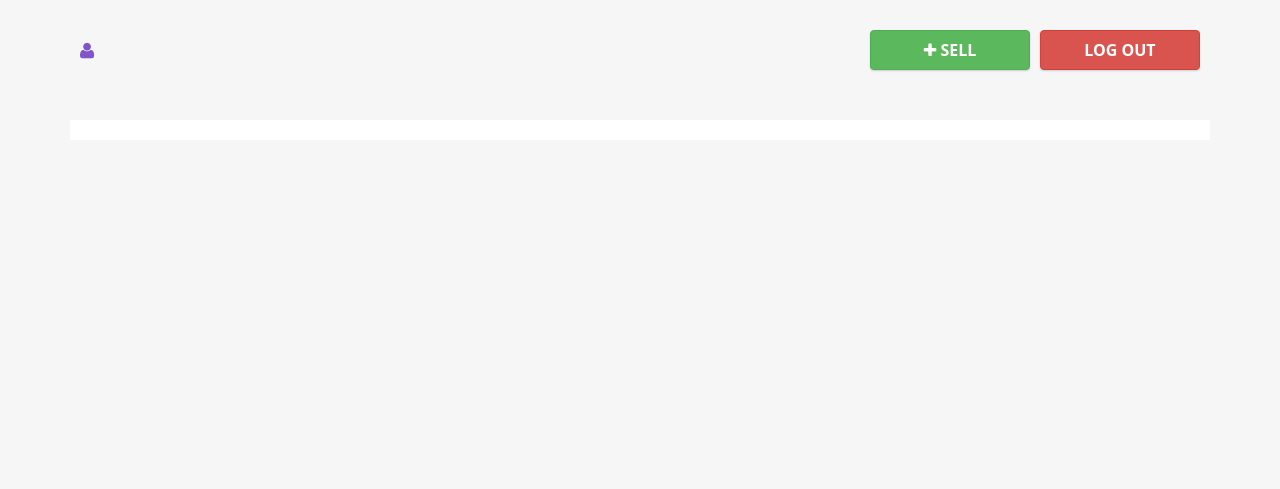
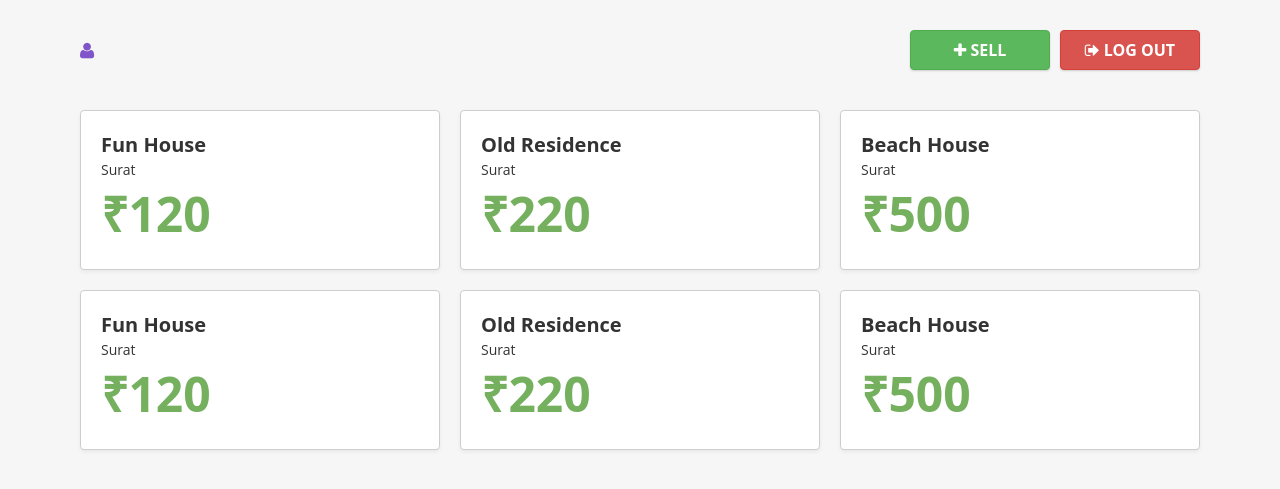
Before and after one commit to nashvail/100acres, a PHP site: page / in a window 1280 px wide. Shown: the top 489 px of the page. Run offline with PHP 8.4, Linux system fonts and the light colour scheme; the visitor is signed in with stand-in values (Sample User, id 1); data that the repository does not hold is empty.

Commit message:
Form blueprint added

```diff
--- a/PropertiesDatabase.php
+++ b/PropertiesDatabase.php
@@ -30,16 +30,17 @@ class PropertiesDatabase{
 	}
 
 	// This will need to be updated later ya know if you add new fields to the property data model
-	public function addNew($price, $name) {
+	public function addNew($price, $name, $owner, $location) {
 		$this->propertiesData->addNew(array(
 			'price' => $price,
 			'name' => $name,
-			'bought' => false
+			'location' => $location,
+			'bought' => false,
+			'owner' => $owner
 		));
 	}
 
-// only for testing purposes
-	public function allTheData() {
+	public function dataArray() {
 		return $this->propertiesData->dataArray();
 	}
 
--- a/css/styles.css
+++ b/css/styles.css
@@ -43,27 +43,61 @@
   line-height: 40px; }
 
 .content {
-  margin-top: 40px;
-  padding: 10px;
-  background-color: white; }
+  padding: 10px; }
+  .content:after {
+    content: "";
+    display: table;
+    clear: both; }
 
-.header__button, .header__button--sell, .header__button--logout {
+.header__button, .header__button--sell, .header__button--logout, .header__button--report {
   font-weight: bold;
   float: right;
   box-shadow: 0px 1px 2px 0px rgba(0, 0, 0, 0.17);
   border-radius: 4px;
-  width: 160px;
+  width: 140px;
   height: 40px;
-  font-size: 1.6rem; }
+  font-size: 1.6rem;
+  margin-right: 10px; }
 
 .header__button--logout {
-  margin-right: 10px; }
+  margin-right: 0px; }
+
+.header__button--report {
+  width: 180px; }
+
+.propertyCard {
+  width: 360px;
+  height: 160px;
+  background-color: white;
+  border: 1px solid #D1CDCD;
+  box-shadow: 0px 2px 4px 0px rgba(0, 0, 0, 0.06);
+  border-radius: 4px;
+  float: left;
+  margin: 20px 20px 0 0;
+  cursor: pointer;
+  padding: 20px; }
+  .propertyCard:nth-child(3n) {
+    margin-right: 0px; }
+  .propertyCard:hover {
+    border: 1px solid #74B05D;
+    box-shadow: 0px 3px 10px 0px rgba(0, 0, 0, 0.2);
+    transition: box-shadow 0.3s; }
+
+.propertyCard__price {
+  font-size: 4.8rem;
+  font-weight: bolder;
+  color: #74B05D; }
+
+.propertyCard__name {
+  font-weight: bold;
+  font-size: 2rem; }
 
 html {
   font-size: 62.5%; }
 
 body {
   background-color: #F6F6F6;
-  font-family: "Open Sans", "Source Sans Pro", sans-serif; }
+  font-family: "Open Sans", "Source Sans Pro", sans-serif;
+  box-sizing: border-box; }
 
 /*# sourceMappingURL=styles.css.map */
--- a/data/properties.json
+++ b/data/properties.json
@@ -2,31 +2,43 @@
     {
         "price": 120,
         "name": "Fun House",
-        "bought": false
+        "location" : "Surat",
+        "bought": false,
+        "owner" : "nishantve1"
     },
     {
         "price": 220,
         "name": "Old Residence",
-        "bought": false
+        "location" : "Surat",
+        "bought": false,
+        "owner" : "nishantse1"
     },
     {
         "price": 500,
         "name": "Beach House",
-        "bought": false
+        "location" : "Surat",
+        "bought": false,
+        "owner" : "maheshdev"
     },
     {
         "price": 120,
         "name": "Fun House",
-        "bought": false
+        "location" : "Surat",
+        "bought": false,
+        "owner" : "nishantve1"
     },
     {
         "price": 220,
         "name": "Old Residence",
-        "bought": false
+        "location" : "Surat",
+        "bought": false,
+        "owner" : "nishantse1"
     },
     {
         "price": 500,
         "name": "Beach House",
-        "bought": false
+        "location" : "Surat",
+        "bought": false,
+        "owner" : "duhGeeek"
     }
 ]
--- /dev/null
+++ b/helpers/adminManager.php
@@ -0,0 +1,9 @@
+<?php
+
+// Array of usernames that are admins
+$admins = array('nishantve1', 'maheshdev');
+
+function isAdmin($username) {
+	global $admins;
+	return in_array($username, $admins);
+}
--- a/index.php
+++ b/index.php
@@ -1,6 +1,8 @@
 <?php
 
 require 'UsersDatabase.php';
+require 'PropertiesDatabase.php';
+require 'helpers/adminManager.php';
 
 session_start();
 
@@ -8,11 +10,16 @@ session_start();
 $loginerrors = isset($_SESSION['loginerrors']) ? $_SESSION['loginerrors'] : [];
 $fields= isset($_SESSION['fields']) ? $_SESSION['fields'] : [];
 
+// Database connections
 $usersData = new UsersDatabase('data/users.json');
+$propertiesData = new PropertiesDatabase('data/properties.json');
+
 
 if ( isset($_SESSION['username']) ) {
  $username = $_SESSION['username'];
  $name= $usersData->userFullName($username);
+
+ $properties = $propertiesData->dataArray();
 }
 
 ?>
@@ -25,7 +32,7 @@ if ( isset($_SESSION['username']) ) {
     <head>
         <meta charset="utf-8">
         <meta http-equiv="X-UA-Compatible" content="IE=edge">
-        <title>100Acres - Login</title>
+        <title>100Acres - Buy Sell Properties</title>
         <meta name="description" content="">
         <meta name="viewport" content="width=device-width, initial-scale=1">
 
@@ -65,21 +72,82 @@ if ( isset($_SESSION['username']) ) {
         <?php if( isset($_SESSION['username']) ): ?>
          <div class="header">
           <div class="row">
-           <div class="col-xs-7 col-sm-7 col-md-7 col-lg-7 header__userinfo">
+           <div class="col-xs-4 col-sm-4 col-md-4 col-lg-4 header__userinfo">
             <i class="fa fa-user"></i>&nbsp;&nbsp;<a href="#"><?php echo $name; ?></a>
            </div>
-           <div class="col-xs-5 col-sm-5 col-md-5 col-lg-5">
-            <button type="button" class="btn btn-danger header__button--sell" onclick="location.href='./logout.php'">LOG OUT</button>
-            <button type="button" class="btn btn-success header__button--logout"><i class="fa fa-plus"></i>&nbsp;SELL</button>
+           <div class="col-xs-8 col-sm-8 col-md-8 col-lg-8">
+            <button type="button" class="btn btn-danger header__button--logout" onclick="location.href='./logout.php'"><i class="fa fa-sign-out"></i>&nbsp;LOG OUT</button>
+            <?php if( isAdmin($username) ): ?>
+            <button type="button" class="btn btn-primary header__button" data-toggle="modal" data-target="#modal_adduser"><i class="fa fa-user-plus"></i>&nbsp;ADD USER</button>
+            <button type="button" class="btn btn-primary header__button--report"><i class="fa fa-file"></i>&nbsp; SALES REPORT</button>
+            <?php endif; ?>
+
+            <button type="button" class="btn btn-success header__button--sell" data-toggle="modal" data-target="#modal_addproperty"><i class="fa fa-plus"></i>&nbsp;SELL</button>
            </div>
            </div>
           </div>
          <div class="content">
 
+         <?php foreach($properties as $property): ?>
+          <div class="propertyCard">
+           <span class="propertyCard__name"><?php echo $property['name'] ?></span><br/>
+           <span class="propertyCard__location"><?php echo $property['location'] ?></span><br/>
+           <span class = "propertyCard__price">&#8377;<?php echo $property['price'] ?></span>
+          </div>
+         <?php endforeach; ?>
 
          </div>
         <?php endif; ?>
         </div>
+
+
+        <!-- Modal window to add new user  -->
+        <div class="modal fade" id="modal_adduser">
+          <div class="modal-dialog">
+            <div class="modal-content">
+              <div class="modal-header">
+                <button type="button" class="close" data-dismiss="modal" aria-hidden="true">&times;</button>
+                <h4 class="modal-title">Add New User</h4>
+              </div>
+              <div class="modal-body">
+                <?php
+                  // username
+                  // firstname
+                  // lastname
+                  // password
+                 ?>
+              </div>
+              <div class="modal-footer">
+                <button type="button" class="btn btn-default" data-dismiss="modal">Close</button>
+                <button type="button" class="btn btn-primary">Save changes</button>
+              </div>
+            </div>
+          </div>
+        </div>
+
+        <!-- Modal window to sell new property -->
+        <div class="modal fade" id="modal_addproperty">
+          <div class="modal-dialog">
+            <div class="modal-content">
+              <div class="modal-header">
+                <button type="button" class="close" data-dismiss="modal" aria-hidden="true">&times;</button>
+                <h4 class="modal-title">Property details</h4>
+              </div>
+              <div class="modal-body">
+                <?php
+                  //name
+                  //location
+                  //price
+                 ?>
+              </div>
+              <div class="modal-footer">
+                <button type="button" class="btn btn-default" data-dismiss="modal">Close</button>
+                <button type="button" class="btn btn-primary">Save changes</button>
+              </div>
+            </div>
+          </div>
+        </div>
+
         <script src = "js/jquery.min.js"></script>
         <script src = "js/bootstrap.min.js"></script>
     </body>
--- a/sass/_main_page.sass
+++ b/sass/_main_page.sass
@@ -15,22 +15,56 @@
 
 
 .content
-	margin-top : 40px
 	padding : 10px
-	background-color : white
+	&:after
+		content : ''
+		display : table
+		clear : both
 
 .header__button
 	font-weight : bold
 	float : right
 	box-shadow: 0px 1px 2px 0px rgba(0,0,0,0.17)
 	border-radius: 4px
-	width : 160px
+	width : 140px
 	height : 40px
 	font-size : 1.6rem
+	margin-right : 10px
 
 .header__button--sell
 	@extend .header__button
 
 .header__button--logout
 	@extend .header__button
-	margin-right : 10px
+	margin-right : 0px
+
+.header__button--report
+	@extend .header__button
+	width: 180px
+
+.propertyCard
+	width : 360px
+	height : 160px
+	background-color : white
+	border: 1px solid #D1CDCD
+	box-shadow: 0px 2px 4px 0px rgba(0,0,0,0.06)
+	border-radius: 4px
+	float : left
+	margin: 20px 20px 0 0
+	cursor : pointer
+	padding : 20px
+	&:nth-child(3n)
+		margin-right : 0px
+	&:hover
+		border : 1px solid #74B05D
+		box-shadow: 0px 3px 10px 0px rgba(0,0,0,0.2)
+		transition : box-shadow 0.3s
+
+.propertyCard__price
+	font-size : 4.8rem
+	font-weight : bolder
+	color : #74B05D
+
+.propertyCard__name
+	font-weight : bold
+	font-size : 2rem
--- a/sass/styles.sass
+++ b/sass/styles.sass
@@ -9,3 +9,4 @@ html
 body
 	background-color : $background_color
 	font-family : 'Open Sans', 'Source Sans Pro', sans-serif
+	box-sizing : border-box
```
Also changed, not shown: 1 other file.
